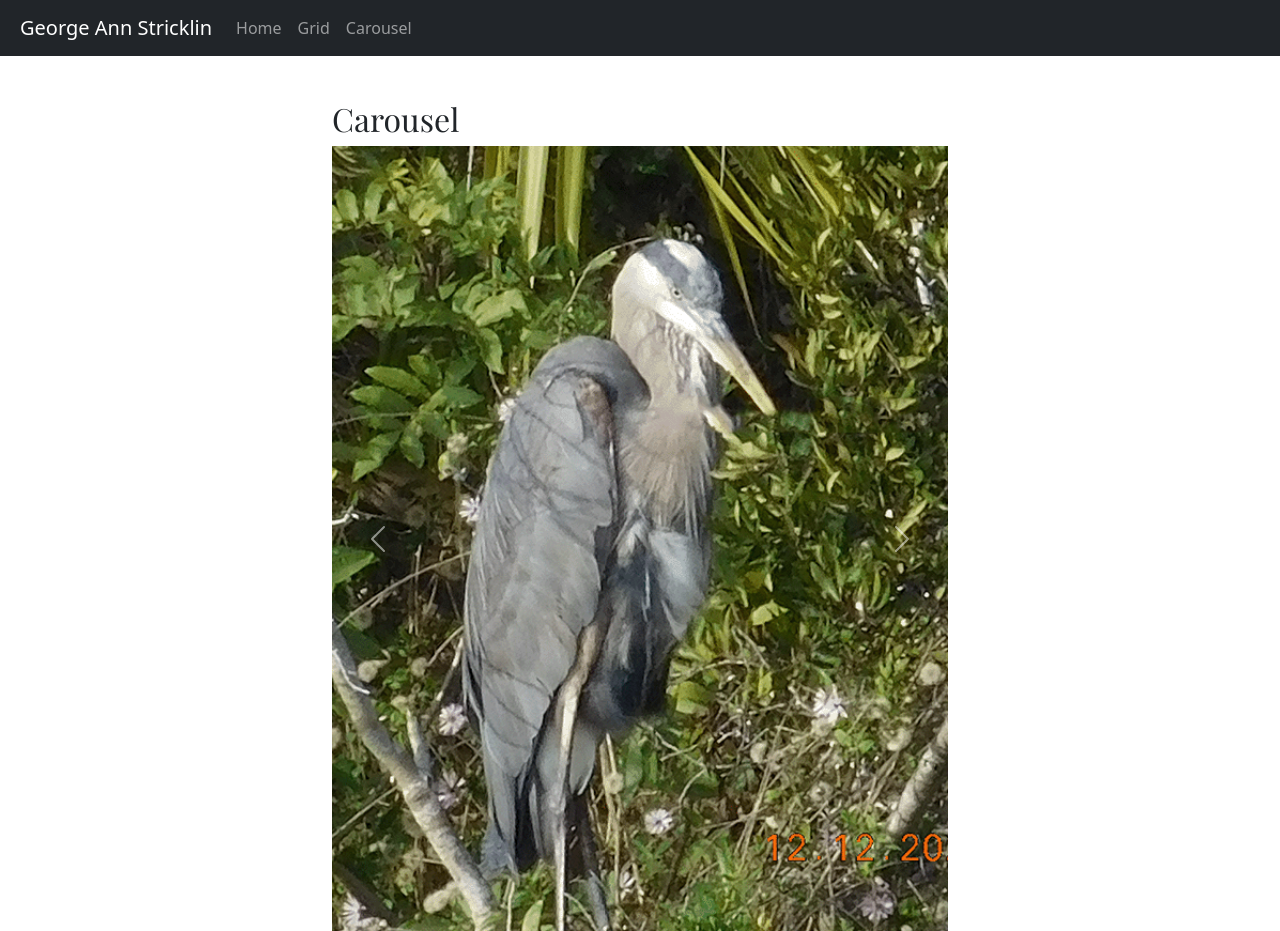
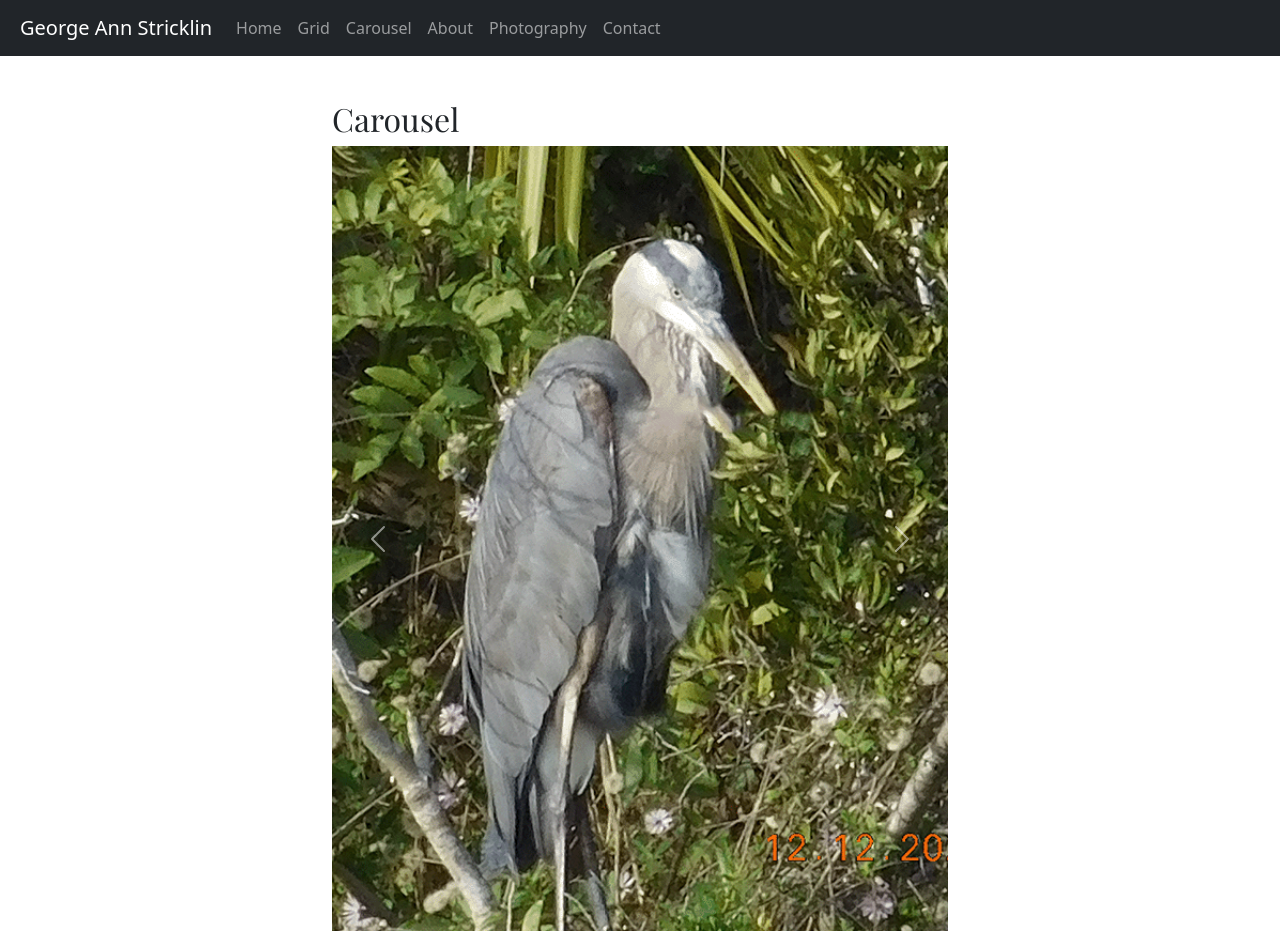
Before and after one commit to Ganns25/Ganns25.github.io, a plain HTML site: page carousel.html in a window 1280 px wide. Drawn offline with nearby package versions, Linux system fonts and the light colour scheme.

Commit message:
Update carousel.html
added links to pages

```diff
--- a/carousel.html
+++ b/carousel.html
@@ -21,14 +21,23 @@
     <div class="collapse navbar-collapse" id="navbarsExampleDefault">
         <ul class="navbar-nav mr-auto">
             <!--added navbar links for each page-->
-            <li class="nav-item active">
+            <li class="nav-item">
                 <a class="nav-link" href="index.html">Home</a>
             </li>
             <li class="nav-item">
                 <a class="nav-link" href="grid.html">Grid</a>
             </li>
+            <li class="nav-item active">
+                <a class="nav-link" href="carousel.html">Carousel</a>
+            </li>
             <li class="nav-item">
-                <a class="nav-link" href="carousel.html">Carousel</a>
+                <a class="nav-link" href="about.html">About</a>
+            </li>
+            <li class="nav-item">
+                <a class="nav-link" href="photography.html">Photography</a>
+            </li>
+            <li class="nav-item">
+                <a class="nav-link" href="contact.html">Contact</a>
             </li>
         </ul>
     </div>
```
